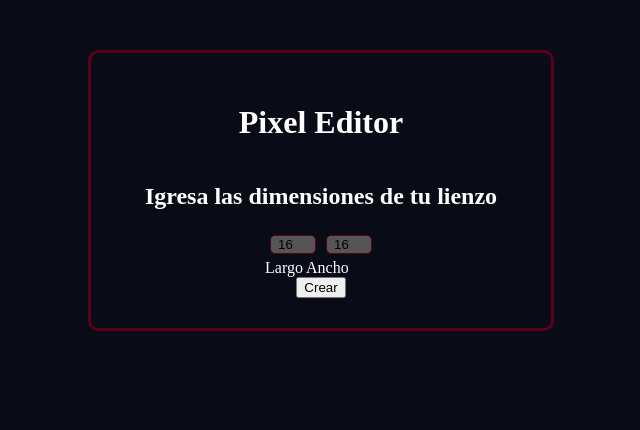
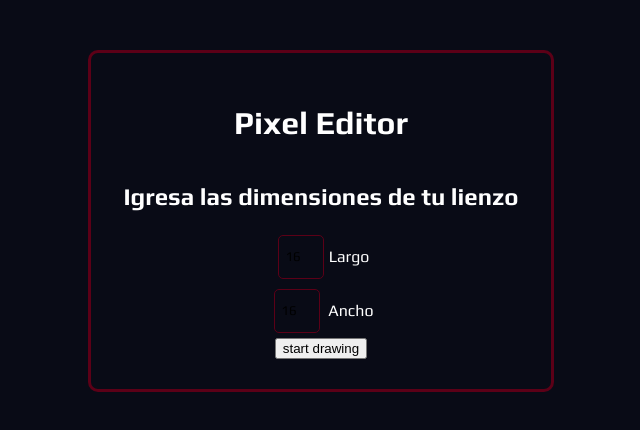
Before and after one commit to Yappur/pixel-kingdom, a React (Vite) app: page / in a window 1280 px wide. Shown: the top 430 px of the page, without its empty margins (319-959 px from the left). Built offline with nearby package versions, Linux system fonts and the light colour scheme.

Commit message:
se modifican estilos y se añaden useStates

```diff
--- a/src/components/Editor.jsx
+++ b/src/components/Editor.jsx
@@ -2,21 +2,38 @@ import React, { useState } from "react";
 import "../styles/editor.css";
 
 const Editor = () => {
+  const [PanelWidht, setPanelWidht] = useState(16);
+  const [PanelHeight, setPanelHeight] = useState(16);
+  const [hideOptions, sethideOptions] = useState(false);
+  const [hideDrawingPanel, sethideDrawingPanel] = useState(true);
+  const [buttonText, setButtonText] = useState("start drawing");
+  const [selectedColor, setColor] = useState("#000000");
+
   return (
     <div className="editor">
       <h1>Pixel Editor</h1>
       <h2>Igresa las dimensiones de tu lienzo</h2>
       <div className="opcionesNum">
         <div className="opcionesInput">
-          <input type="number" className="numberInput" defaultValue={16} />
-          <input type="number" className="numberInput" defaultValue={16} />
+          <input
+            type="number"
+            className="numberInput"
+            defaultValue={PanelWidht}
+            onChange={(e) => setPanelWidht(e.target.value)}
+          />
+          <span>Largo </span>
           <br />
-          <span>Largo </span>
+          <input
+            type="number"
+            className="numberInput"
+            defaultValue={PanelHeight}
+            onChange={(e) => setPanelHeight(e.target.value)}
+          />
           <span> Ancho</span>
         </div>
       </div>
 
-      <button className="button">Crear</button>
+      <button className="button">{buttonText}</button>
     </div>
   );
 };
--- a/src/index.css
+++ b/src/index.css
@@ -1,4 +1,18 @@
+@import url("https://fonts.googleapis.com/css2?family=Play:wght@400;700&display=swap");
+
+html,
+body {
+  margin: 0;
+  padding: 0;
+}
+
 body {
   background-color: rgb(9, 11, 22);
   color: white;
+  display: flex;
+  justify-content: center;
+  align-items: center;
+  font-family: "Play", sans-serif;
+  text-align: center;
+  min-width: fit-content;
 }
--- a/src/styles/editor.css
+++ b/src/styles/editor.css
@@ -11,14 +11,17 @@
 }
 
 .numberInput {
+  font-family: "Play", sans-serif;
   justify-content: center;
   align-items: center;
   width: 40px;
+  height: 40px;
   margin: 5px;
   text-align: center;
   border-radius: 5px;
   border: 1px solid rgb(92, 0, 23);
-  background-color: rgb(85, 85, 85);
+  background-color: rgb(9, 11, 22);
+  color: w;
 }
 
 .opcionesInput .span {
```
